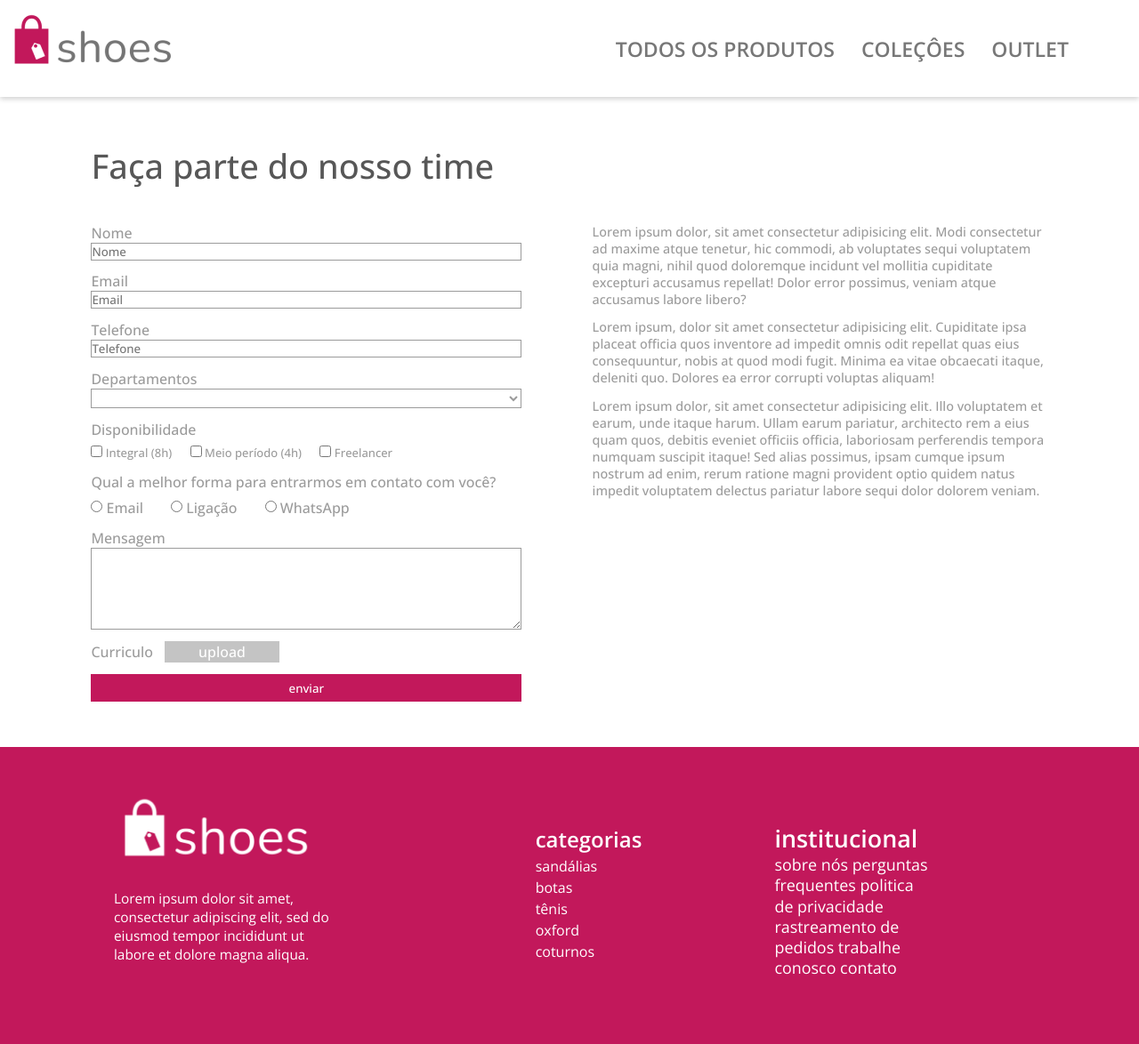
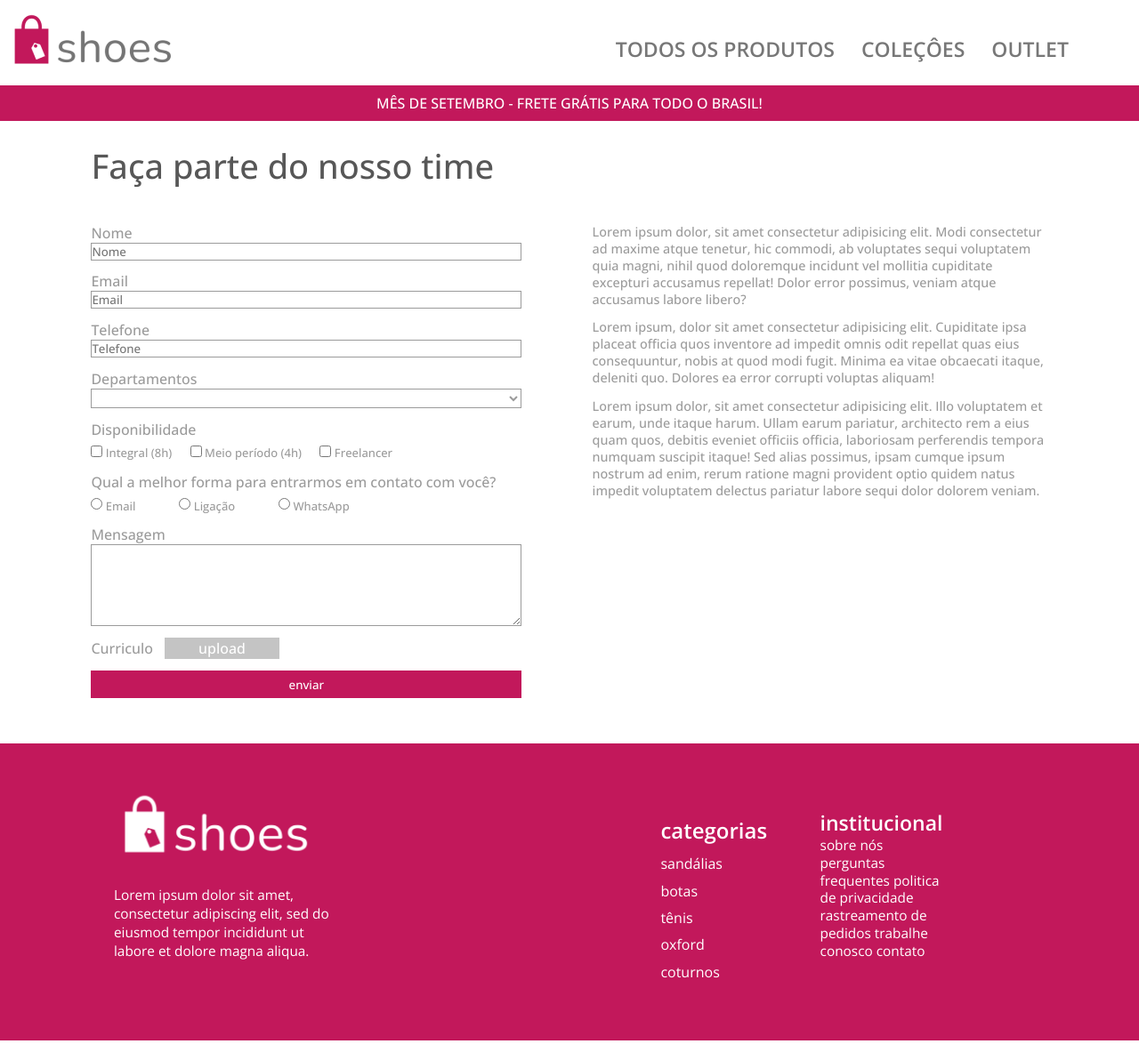
Before and after one commit to CeoDH/ShoesStore, a plain HTML site: page form.html in a window 1280 px wide. Shown: the whole page at 89% size. Drawn offline with nearby package versions, Linux system fonts and the light colour scheme.

Commit message:
knfgjoiudbgoiu

```diff
--- a/Assets/styles/form.css
+++ b/Assets/styles/form.css
@@ -243,27 +243,30 @@ footer{
 }
 
 .footer-bloco2{
+    /* background: blue; */
     display: flex;
     justify-content: space-evenly;
     margin-right: 18vw;
 }
 
 .footer-mid{
+    /* background: gold; */
     display: flex;
     flex-direction: column;
     justify-content: left;
     max-width: 6vw;
-    margin-right: 15vw;
+    margin: 0 8vw 0 15vw;
     font-weight: 100;
-    line-height: 1.5;
+    line-height: 1.9;
 }
 
 .footer-right{
+    /* background: orange; */
     display: flex;
     flex-direction: column;
     justify-content: left;
     max-width: 14vw;
-    font-size: 1.4vw;
+    font-size: 1.2vw;
     font-weight: 100;
     line-height: 1.3;
 }
@@ -337,6 +340,7 @@ footer{
     display: flex;
     justify-content: space-between;
     align-items: center;
+    font-size: small;
     width: 60%;
     margin: .5vw 0 0 0;
 
@@ -389,3 +393,33 @@ select{
     font-size: .9rem;
     margin-bottom: 1vw;
 }
+
+
+
+
+
+
+
+
+
+
+
+
+/* fixed-banner */
+
+
+.fixed-flag{
+    background-color: #C2185B;
+    width: 100%;
+    padding: 1ch 0;
+    position: absolute;
+    top: 7.5vw;
+    display: flex;
+    justify-content: center;
+    z-index: 15;
+    color: #fff;
+}
+
+.fixed-flag p{
+    z-index: 1;
+}
--- a/form.html
+++ b/form.html
@@ -35,6 +35,14 @@
         </header>
 <!-- header
 ------------------------------------------------------------------------------- -->
+
+
+
+
+
+
+
+
 
 
 
@@ -200,9 +208,26 @@ footer -->
 
 
 
-        <script>
 
-        </script>
 
-    </body>
+
+
+
+
+
+
+
+<script>
+
+</script>
+
+</body>
 </html>
+
+
+<!-- TEMP FLAGS -->
+<div class="fixed-flag">
+    <p>
+        MÊS DE SETEMBRO - FRETE GRÁTIS PARA TODO O BRASIL!
+    </p>
+</div>
```
